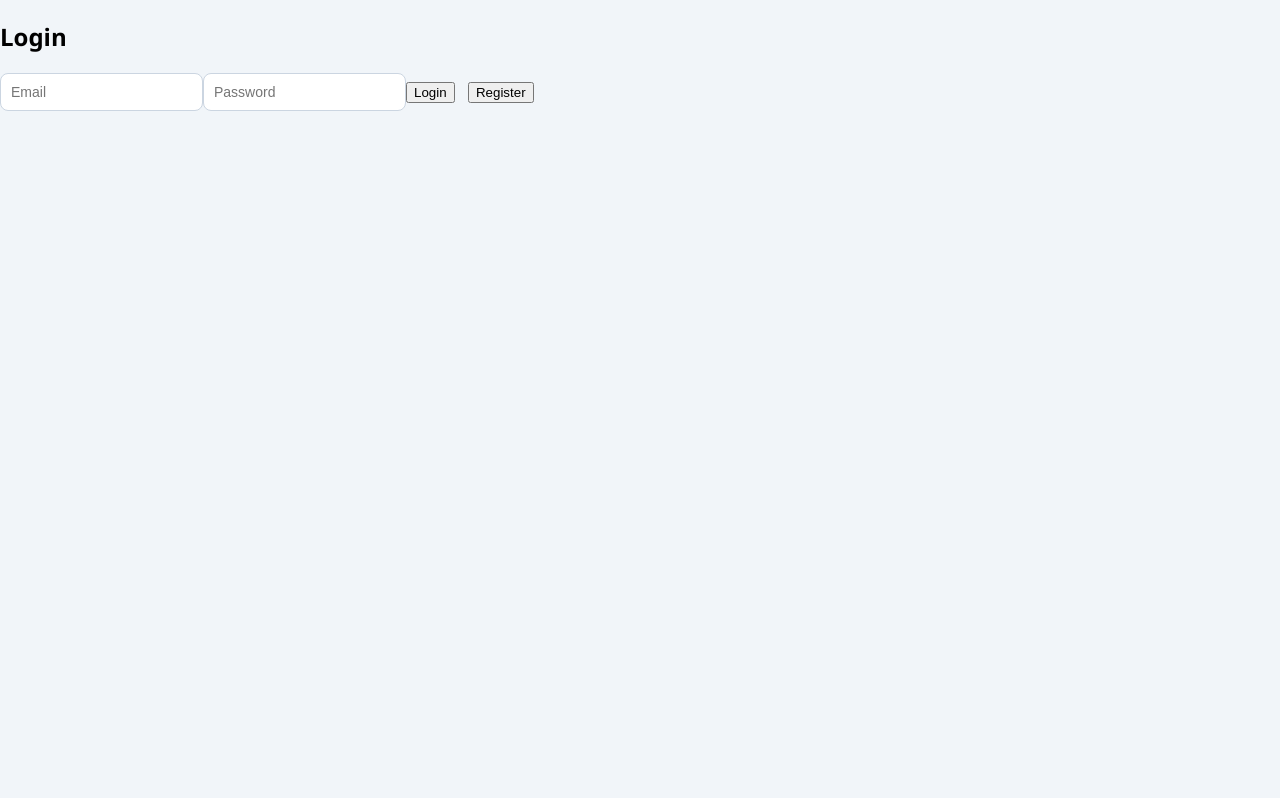
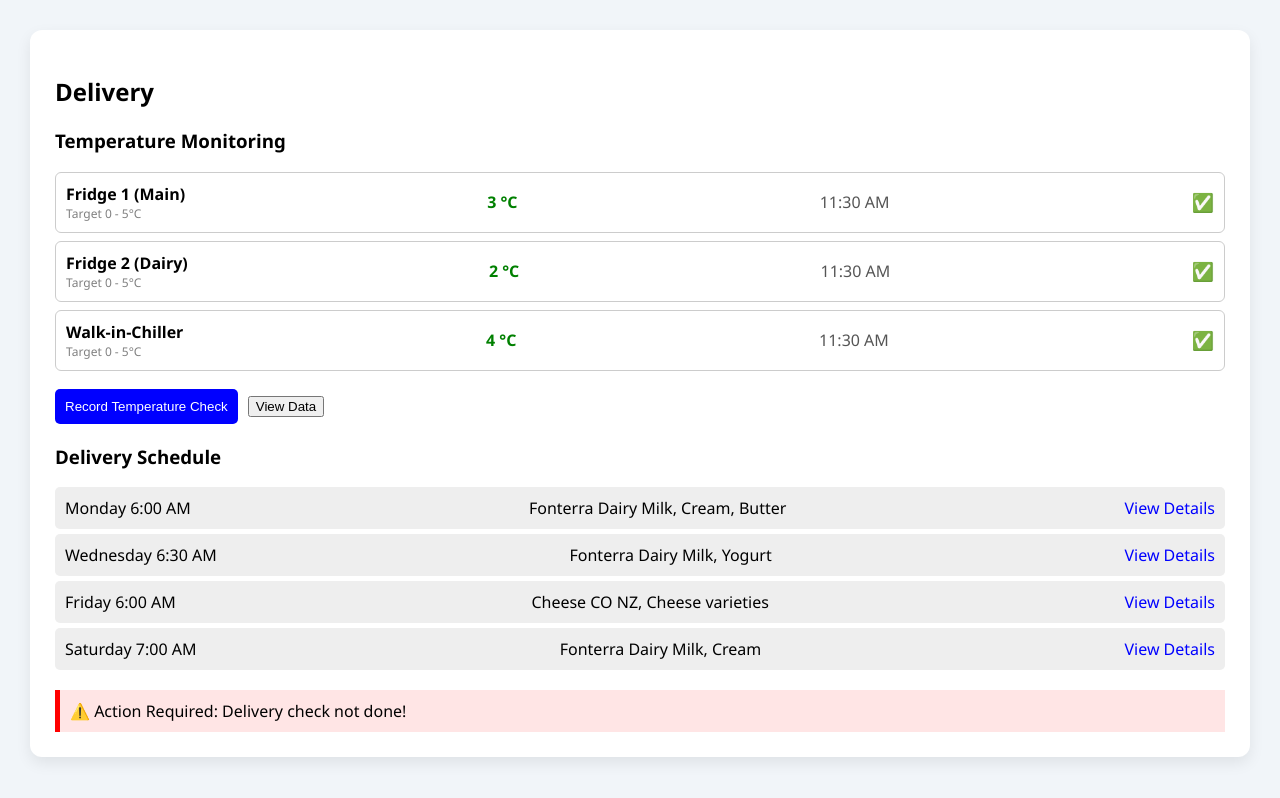
Before and after one commit to fkv4662/RND-Foodie, a React (Vite) app in the folder frontend/: page /delivery in a window 1280 px wide. Before the commit this address led to /. Built offline with nearby package versions, Linux system fonts and the light colour scheme.

Commit message:
Added Delivery module (frontend + backend + DB)

```diff
--- a/frontend/src/App.css
+++ b/frontend/src/App.css
@@ -199,3 +199,65 @@ textarea:focus {
   max-width: 200px;
   word-break: break-word;
 }
+
+.section {
+  margin-top: 20px;
+}
+
+.temp-row {
+  display: flex;
+  justify-content: space-between;
+  align-items: center;
+  border: 1px solid #ccc;
+  padding: 10px;
+  margin-bottom: 8px;
+  border-radius: 6px;
+}
+
+.target {
+  font-size: 12px;
+  color: gray;
+}
+
+.temp-value {
+  color: green;
+  font-weight: bold;
+}
+
+.time {
+  color: #555;
+}
+
+.status {
+  font-size: 18px;
+}
+
+.record-btn {
+  margin-top: 10px;
+  background: blue;
+  color: white;
+  padding: 10px;
+  border: none;
+  border-radius: 5px;
+}
+
+.schedule-row {
+  display: flex;
+  justify-content: space-between;
+  background: #eee;
+  padding: 10px;
+  margin-top: 5px;
+  border-radius: 5px;
+}
+
+.link {
+  color: blue;
+  cursor: pointer;
+}
+
+.warning {
+  margin-top: 20px;
+  background: #ffe5e5;
+  padding: 10px;
+  border-left: 5px solid red;
+}
--- /dev/null
+++ b/frontend/src/Delivery.tsx
@@ -0,0 +1,146 @@
+import { useState } from "react";
+import "./App.css";
+
+export default function Delivery() {
+  const [temps, setTemps] = useState([
+    { name: "Fridge 1 (Main)", value: 3, time: "11:30 AM" },
+    { name: "Fridge 2 (Dairy)", value: 2, time: "11:30 AM" },
+    { name: "Walk-in-Chiller", value: 4, time: "11:30 AM" },
+  ]);
+
+  const [logs, setLogs] = useState<any[]>([]);
+  const [showLogs, setShowLogs] = useState(false);
+
+  // ✅ SAVE DATA TO BACKEND
+  const handleRecord = async () => {
+    try {
+      const res = await fetch("http://localhost:4000/api/delivery", {
+        method: "POST",
+        headers: {
+          "Content-Type": "application/json",
+        },
+        body: JSON.stringify({ temps }),
+      });
+
+      const data = await res.json();
+
+      if (res.ok) {
+        alert("✅ Temperature saved to database!");
+        console.log(data);
+      } else {
+        alert("❌ Failed to save");
+      }
+    } catch (err) {
+      console.error(err);
+      alert("❌ Backend not running");
+    }
+  };
+
+  // ✅ FETCH SAVED DATA
+  const fetchLogs = async () => {
+    const res = await fetch("http://localhost:4000/api/delivery");
+    const data = await res.json();
+    setLogs(data);
+  };
+
+  const toggleLogs = () => {
+    if (!showLogs) fetchLogs();
+    setShowLogs(!showLogs);
+  };
+
+  return (
+    <div className="main">
+      <div className="card">
+
+        {/* TITLE */}
+        <h2>Delivery</h2>
+
+        {/* TEMPERATURE SECTION */}
+        <div className="section">
+          <h3>Temperature Monitoring</h3>
+
+          {temps.map((item, index) => (
+            <div key={index} className="temp-row">
+              <div>
+                <strong>{item.name}</strong>
+                <div className="target">Target 0 - 5°C</div>
+              </div>
+
+              <div className="temp-value">{item.value} °C</div>
+
+              <div className="time">{item.time}</div>
+
+              <div className="status">✅</div>
+            </div>
+          ))}
+
+          <button className="record-btn" onClick={handleRecord}>
+            Record Temperature Check
+          </button>
+
+          {/* VIEW DATA BUTTON */}
+          <button onClick={toggleLogs} style={{ marginLeft: "10px" }}>
+            {showLogs ? "Hide Data" : "View Data"}
+          </button>
+        </div>
+
+        {/* DELIVERY SCHEDULE */}
+        <div className="section">
+          <h3>Delivery Schedule</h3>
+
+          <div className="schedule-row">
+            <span>Monday 6:00 AM</span>
+            <span>Fonterra Dairy Milk, Cream, Butter</span>
+            <span className="link">View Details</span>
+          </div>
+
+          <div className="schedule-row">
+            <span>Wednesday 6:30 AM</span>
+            <span>Fonterra Dairy Milk, Yogurt</span>
+            <span className="link">View Details</span>
+          </div>
+
+          <div className="schedule-row">
+            <span>Friday 6:00 AM</span>
+            <span>Cheese CO NZ, Cheese varieties</span>
+            <span className="link">View Details</span>
+          </div>
+
+          <div className="schedule-row">
+            <span>Saturday 7:00 AM</span>
+            <span>Fonterra Dairy Milk, Cream</span>
+            <span className="link">View Details</span>
+          </div>
+        </div>
+
+        {/* WARNING */}
+        <div className="warning">
+          ⚠️ Action Required: Delivery check not done!
+        </div>
+
+        {/* DATA TABLE */}
+        {showLogs && (
+          <table className="table">
+            <thead>
+              <tr>
+                <th>Name</th>
+                <th>Temperature</th>
+                <th>Time</th>
+              </tr>
+            </thead>
+            <tbody>
+              {logs.map((item, index) => (
+                <tr key={index}>
+                  <td>{item.name}</td>
+                  <td>{item.temperature} °C</td>
+                  <td>{item.time}</td>
+                </tr>
+              ))}
+            </tbody>
+          </table>
+        )}
+
+      </div>
+    </div>
+  );
+}
--- a/frontend/src/main.tsx
+++ b/frontend/src/main.tsx
@@ -14,10 +14,8 @@ import HotFoodCheck from './HotFoodCheck';
 import CCPLogs from './CCPLogs';
 import Admin from "./Admin";
 import Tasks from './Tasks';
-import Diary from './Diary'; // ✅ ADD THIS
-import Notifications from './Notifications';
-import Support from './Support';
-import BusinessDetails from './BusinessDetails';
+import Diary from './Diary';
+import Delivery from './Delivery';
 
 // App
 const App = () => (
@@ -33,11 +31,7 @@ const App = () => (
       <Route path="/ccp-logs" element={<CCPLogs />} />
       <Route path="/admin" element={<Admin />} />
       <Route path="/tasks" element={<Tasks />} />
-      <Route path="/notifications" element={<Notifications />} />
-      <Route path="/support" element={<Support />} />
-      <Route path="/business-details" element={<BusinessDetails />} />
-
-      {/* ✅ YOUR PAGE */}
+      <Route path="/delivery" element={<Delivery />} />
       <Route path="/diary" element={<Diary />} />
 
       {/* fallback */}
```
Also changed, not shown: 2 other files (tests, documents, lock files or other folders).
